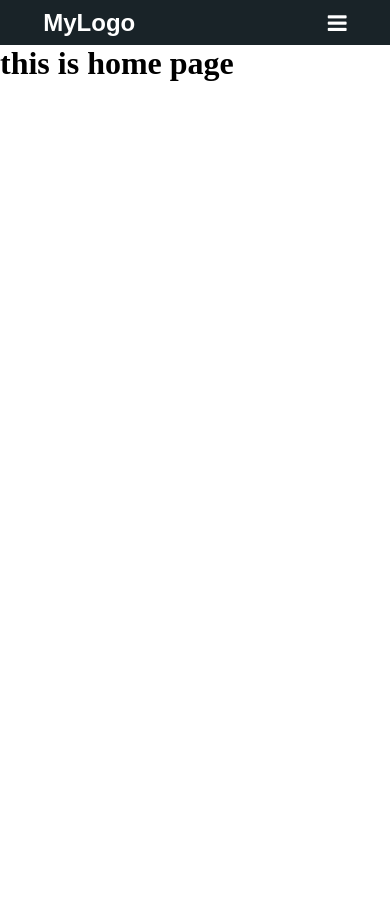
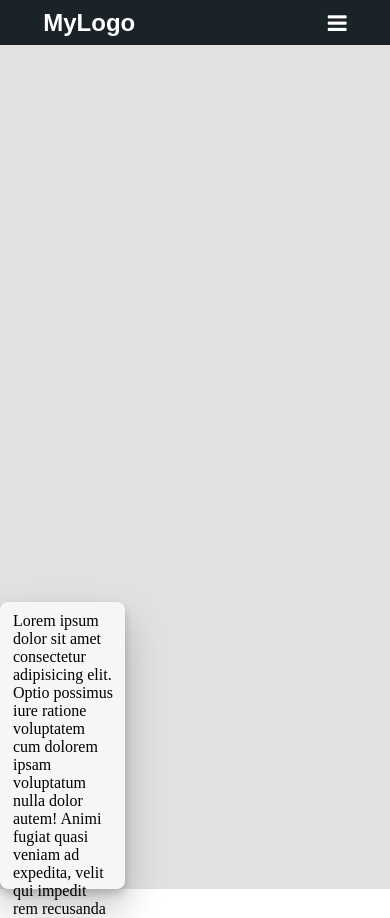
Before and after one commit to naikamal/Django, a Django app: template blog/templates/blog/index.html in a window 390 px wide. Before the commit the page ends 81 px from the top, so only its background shows below. Run offline with Django 3.2, Linux system fonts and the light colour scheme; the template is opened without the code that fills it, so the values that code supplies are empty.

Commit message:
2nd commit
worked on template  logic and  responsive designing     a little bit

```diff
--- a/blog/static/blog/css/style.css
+++ b/blog/static/blog/css/style.css
@@ -6,11 +6,14 @@
     padding: 0;
     box-sizing: border-box;
 
+
 }
+
 header {
     color: white;
     background-color: rgb(25, 35, 40);
 }
+
 nav {
     display: flex;
     justify-content: space-around;
@@ -19,19 +22,23 @@ nav {
     font-family: sans-serif;
     font-size: 18px;
 }
+
 nav ul {
     display: flex;
 }
+
 nav li {
 
     margin-inline: 15px;
     list-style: none;
 }
+
 .logo {
     font-weight: 600;
     font-size: x-large;
     cursor: pointer;
 }
+
 nav ul li a {
     text-decoration: none;
     color: white;
@@ -44,6 +51,7 @@ nav ul li a.active {
     border-radius: 8px;
     color: black;
 }
+
 .icon {
     font-size: 22px;
     align-items: center;
@@ -51,12 +59,121 @@ nav ul li a.active {
     cursor: pointer;
     display: none;
 }
+
 @media only screen and (max-width:600px) {
     nav ul li {
         display: none;
     }
+
     .icon {
         display: flex;
     }
 }
+
 /* ##################################################################### */
+
+
+/* css for all main content  starts from here */
+
+body {
+    background-color: #ffffff;
+}
+
+.container {
+    background-color: #e1e1e1;
+    width: 80%;
+    display: flex;
+    padding: 16px 0 0 0px;
+    margin: auto;
+    box-sizing: border-box;
+    justify-content: space-between;
+    height: 100vh;
+}
+
+.main {
+    box-sizing: border-box;
+    border-radius: 8px;
+    padding: 1.5% 2% 0 2%;
+    width: 55%;
+}
+
+.aside {
+    box-sizing: border-box;
+    margin: 1.5% 3% 0 0;
+    border-radius: 8px;
+    background-color: #f6f6f6;
+    width: 28%;
+    height: 34vh;
+    box-shadow: 0 20px 38px 0 rgba(0, 0, 0, .22), 0 5px 9px 0 rgba(0, 0, 0, .18);
+    padding: 10px 10px 10px 13px;
+}
+
+.eachpost {
+    background-color: #f6f6f6;
+    border-radius: 8px;
+    padding: 10px 10px 10px 13px;
+    box-shadow: 0 26px 58px 0 rgba(0, 0, 0, .22), 0 5px 14px 0 rgba(0, 0, 0, .18);
+}
+
+.eachpost h2 {
+    display: inline-block;
+    align-items: center;
+    margin: 2% 0 2% 0%;
+}
+
+.date {
+    float: right;
+    padding-top: 4px;
+}
+
+.eachpost fieldset {
+    border-radius: 6px;
+    margin: 3px 4px 3px 0;
+}
+
+.eachpost fieldset p {
+    padding: 2%;
+}
+
+@media (max-width: 1000px) {
+    .aside {
+        width: 32%;
+    }
+
+    .main {
+        margin-right: 10%;
+    }
+}
+
+@media (max-width: 900px) {
+    .container {
+        flex-direction: column;
+    }
+
+    .main {
+        width: 100%;
+        padding: 4%;
+
+    }
+
+    .eachpost {
+        padding-right: 2%;
+    }
+
+}
+
+@media (max-width: 600px) {
+    .container {
+        width: 100%;
+        margin-right: 2%;
+    }
+
+    .eachpost {
+        margin-right: 2%;
+    }
+
+    .main {
+        justify-content: center;
+
+    }
+}
--- a/blog/templates/blog/base.html
+++ b/blog/templates/blog/base.html
@@ -18,7 +18,7 @@
         <nav class="navbar">
             <div class="logo">MyLogo</div>
             <ul>
-                <li><a href="#" class="active">Home</a></li>
+                <li><a href="{% url 'blog-home' %}" class="active">Home</a></li>
                 <li><a href="#">About</a></li>
                 <li><a href="#">Profile</a></li>
                 <li><a href="#">Register</a></li>
@@ -31,8 +31,24 @@
         </nav>
     </header>
 
-    {% block content %}
-    {% endblock content %}
+    <main>
+        <div class="container">
+            <div class="main">
+                {% block content %}
+                {% endblock content %}
+
+            </div>
+            <div class="aside">
+                <p>Lorem ipsum dolor sit amet consectetur adipisicing elit. Optio possimus iure ratione voluptatem cum
+                    dolorem ipsam voluptatum nulla dolor autem! Animi fugiat quasi veniam ad expedita, velit qui impedit
+                    rem recusanda
+                </p>
+
+            </div>
+        </div>
+
+    </main>
+
 </body>
 
 </html>
--- a/blog/templates/blog/index.html
+++ b/blog/templates/blog/index.html
@@ -1,6 +1,21 @@
 {% extends "blog/base.html" %}
 
 {% block content %}
-<h1>this is home page</h1>
+
+{% for post in posts %}
+<div class="eachpost">
+    <small><b>{{post.auther}}</b></small>
+    <small class="date">{{post.date_posted}}</small>
+    <hr>
+    <h2>{{post.title}}</h2>
+    <fieldset>
+
+        <p>"{{post.content}}"</p>
+    </fieldset>
+
+</div>
+<br>
+
+{% endfor %}
 
 {% endblock content %}
```
Also changed, not shown: blog/views.py (+21 -4 lines), README.md.
